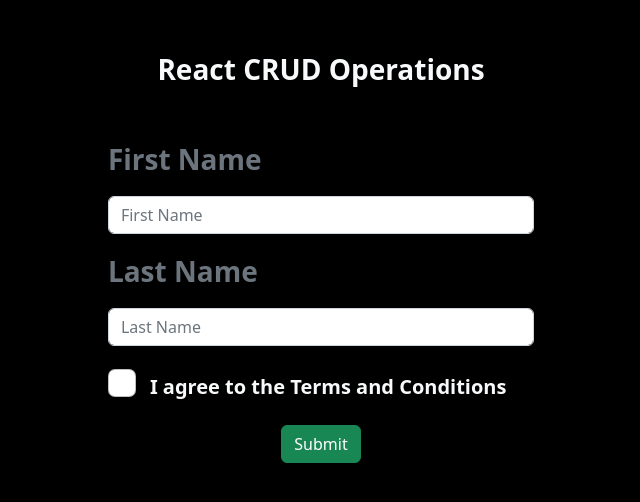
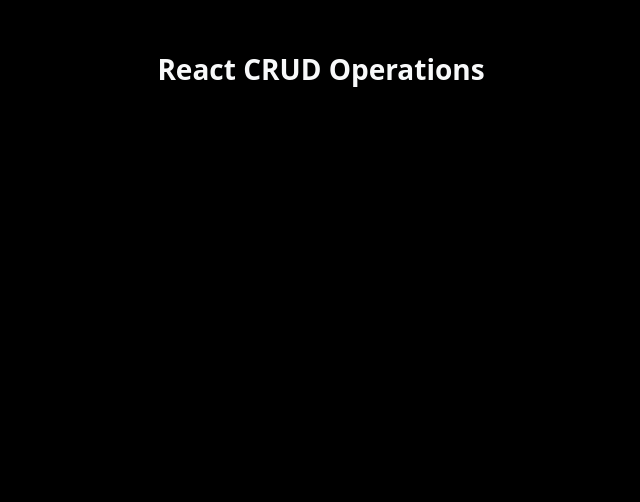
Before and after one commit to Konul304/CRUD-operations-page, a React (Create React App) app in the folder react-crud/: page / in a window 1280 px wide. Shown: the top 502 px of the page, without its empty margins (319-959 px from the left). Built offline with nearby package versions, Linux system fonts and the light colour scheme.

Commit message:
feat: routing between pages

```diff
--- a/react-crud/src/App.js
+++ b/react-crud/src/App.js
@@ -1,14 +1,23 @@
 import './App.css';
 import Create from './components/create'
+import { BrowserRouter as Router, Route, Routes } from 'react-router-dom'
+import Read from './components/read';
+import Update from './components/update';
 
 function App() {
   return (
-    <div className="container_main">
-      <div className="form_container text-light text-center p-5 fs-3 fw-bold">
-        <p className="mb-5">React CRUD Operations</p>
-      <Create/>
+    <Router>
+      <div className="container_main">
+        <div className="form_container text-light text-center p-5 fs-3 fw-bold">
+          <p className="mb-5">React CRUD Operations</p>
+          <Routes>
+            <Route path='/create' element={<Create />} />
+            <Route path='/read' element={<Read />} />
+            <Route path='/update' element={<Update />} />
+          </Routes>
+        </div>
       </div>
-    </div>
+    </Router>
   );
 }
 
```
